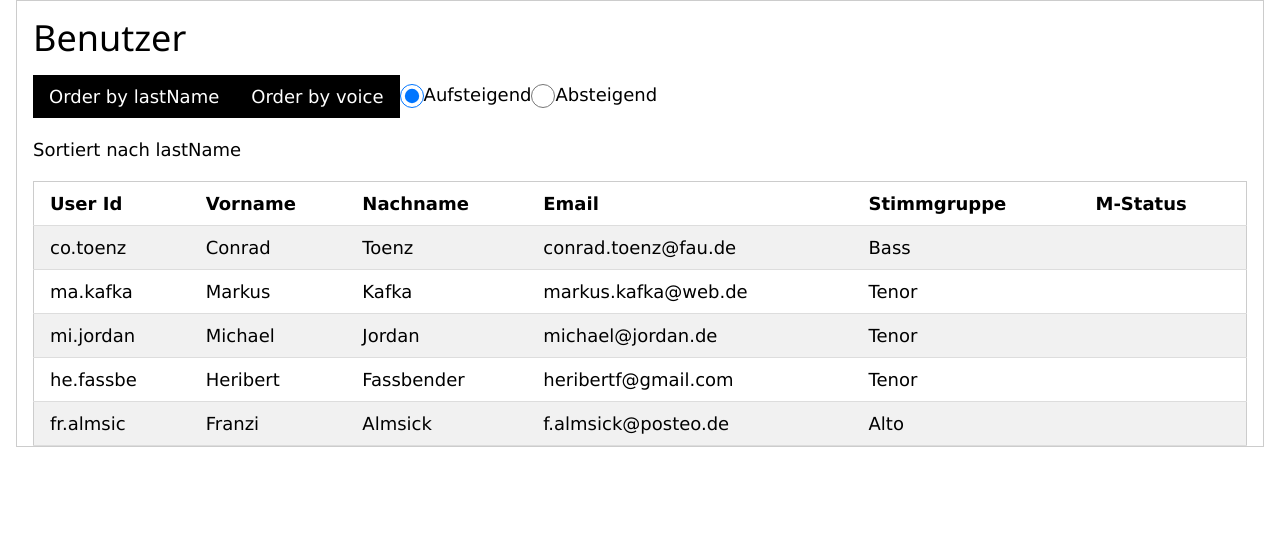
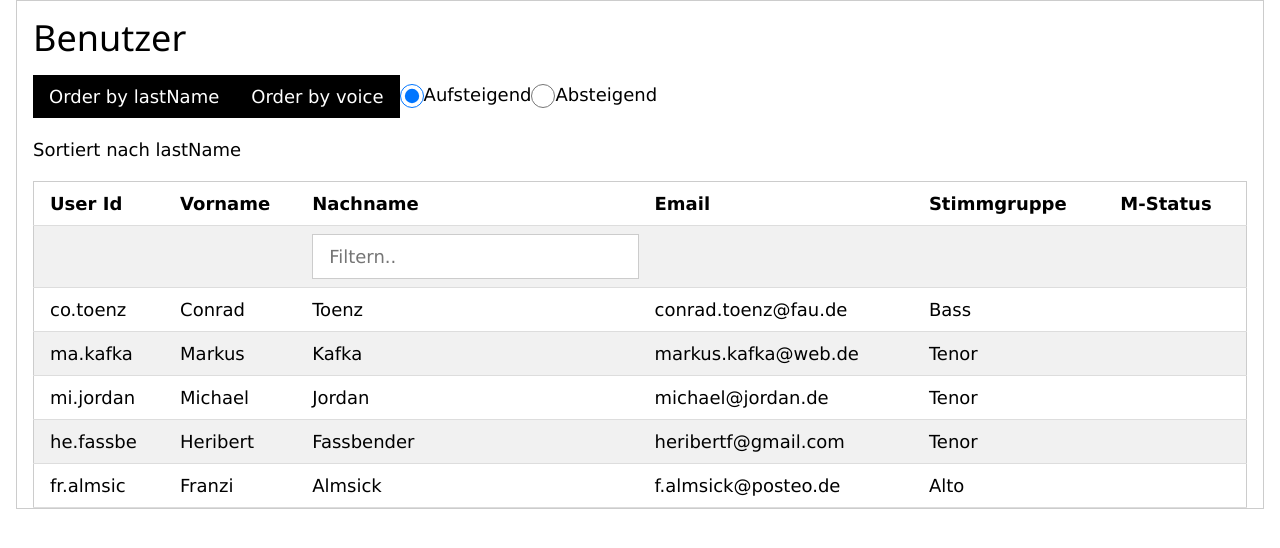
Before and after one commit to docwarems/score-rent-vue, a Vue app in the folder client/: page / in a window 1280 px wide. Shown: the top 548 px of the page. Built offline with nearby package versions, Linux system fonts and the light colour scheme.

Commit message:
Filter Tabelle

```diff
--- a/client/src/components/UserList.vue
+++ b/client/src/components/UserList.vue
@@ -27,6 +27,21 @@
       <th>Email</th>
       <th>Stimmgruppe</th>
       <th>M-Status</th>
+    </tr>
+    <tr>
+      <td></td>
+      <td></td>
+      <td>
+        <input
+          class="w3-input w3-border w3-padding"
+          type="text"
+          placeholder="Filtern.."
+          v-model="filter"
+        />
+      </td>
+      <td></td>
+      <td></td>
+      <td></td>
     </tr>
     <tr v-for="user in orderedUsers" :key="user.id">
       <td>{{ user.id }}</td>
@@ -64,7 +79,11 @@ export default defineComponent({
   },
   setup(props) {
     const orderedUsers = computed(() => {
-      return [...props.users].sort((a: User, b: User) => {
+      const filteredList = [...props.users].filter((user: User) =>
+        user.lastName.toLowerCase().startsWith(filter.value.toLowerCase())
+      )
+
+      return filteredList.sort((a: User, b: User) => {
         if (orderDirection.value === 'asc') {
           return a[order.value] > b[props.initialOrder] ? 1 : -1
         } else {
@@ -73,6 +92,7 @@ export default defineComponent({
       })
     })
 
+    const filter = ref<string>('')
     const order = ref<OrderTerm>(props.initialOrder)
     const orderDirection = ref<OrderDirection>(props.initialOrderDirection)
 
@@ -84,7 +104,14 @@ export default defineComponent({
       orderDirection.value = term
     }
 
-    return { orderedUsers, handleClick, changeOrderDirection, order, orderDirection }
+    return {
+      orderedUsers,
+      handleClick,
+      changeOrderDirection,
+      order,
+      orderDirection,
+      filter
+    }
   }
 })
 </script>
```
